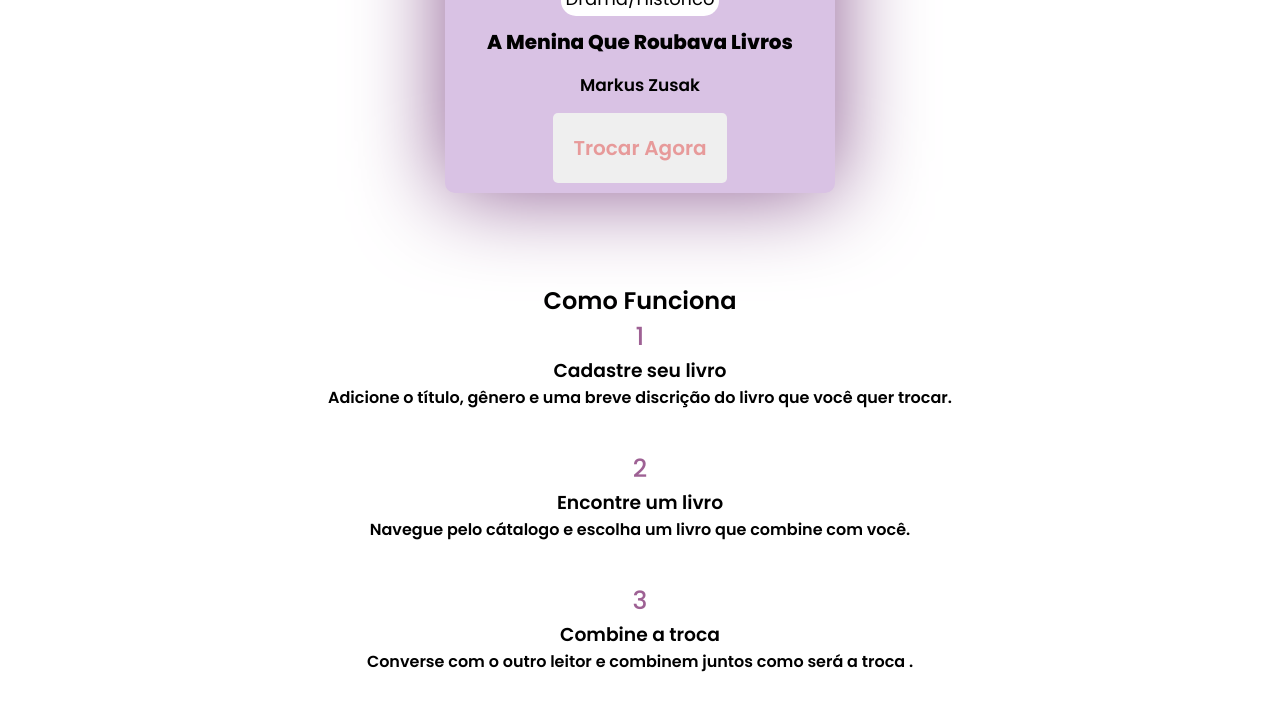
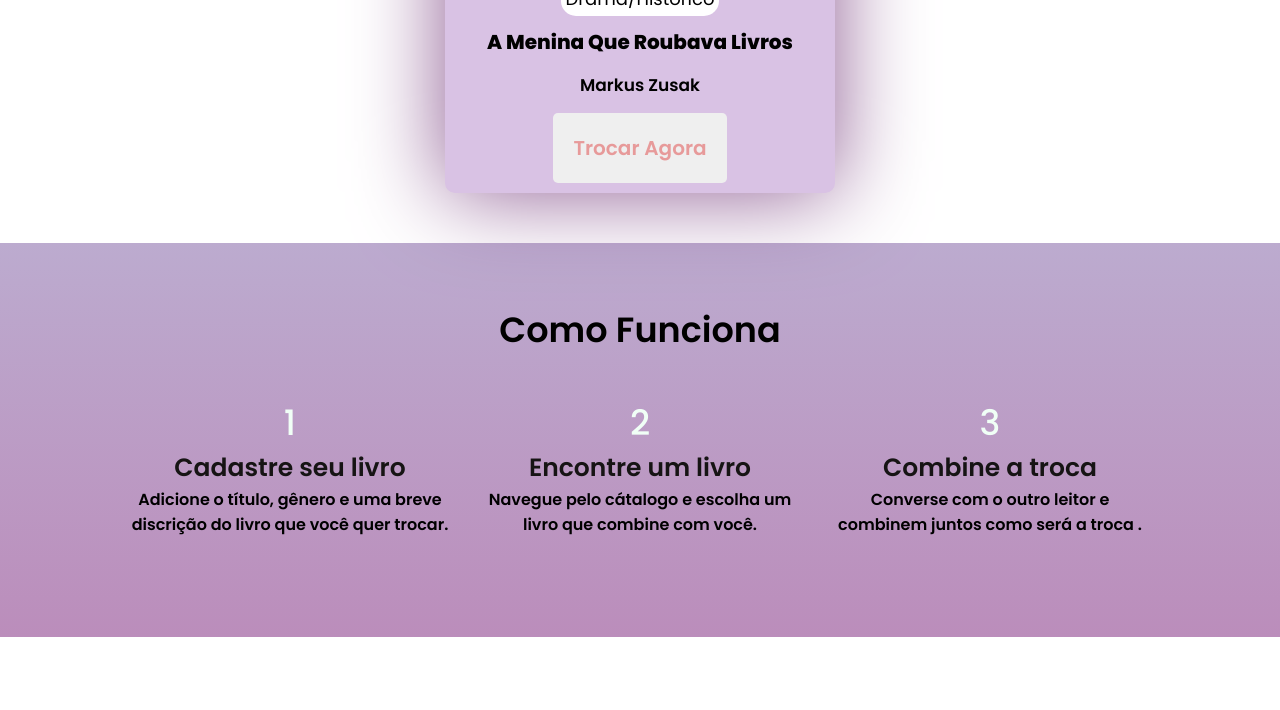
Before and after one commit to juliannydias14/troca-livros, a plain HTML site: page index.html in a window 1280 px wide. Shown: the part 4072-4782 px from the top of the page. After the commit the page ends 4709 px from the top, so only its background shows below. Drawn offline with Linux system fonts and the light colour scheme.

Commit message:
roda pé

```diff
--- a/style.css
+++ b/style.css
@@ -166,3 +166,46 @@ p{
     font-size: 17px;
     margin-bottom: 15px;
 }
+
+/* Seção como funciona */
+
+.ajuda{
+    background-image: linear-gradient(#bcabcf, #bb8dbb);
+    padding: 60px 20px;
+}
+
+.ajuda h2{
+    color: #000000;
+    text-align: center;
+    margin-bottom: 40px;
+    font-size: 35px;
+}
+
+.todos-passos{
+    display: flex;
+    justify-content: center;
+    max-width: 85vw;
+    margin: 0 auto;
+    text-align: center;
+    gap: 30px;
+    flex-wrap: wrap;
+
+}
+
+.passo{
+    width: 25vw;
+}
+
+.numero-passo{
+    font-size: 35px;
+    color: #f0fff6;
+
+}
+
+.passo h3{
+    font-size: 25px;
+    color:  #161414;
+    font-weight: 600;
+}
+
+.passo n
```
